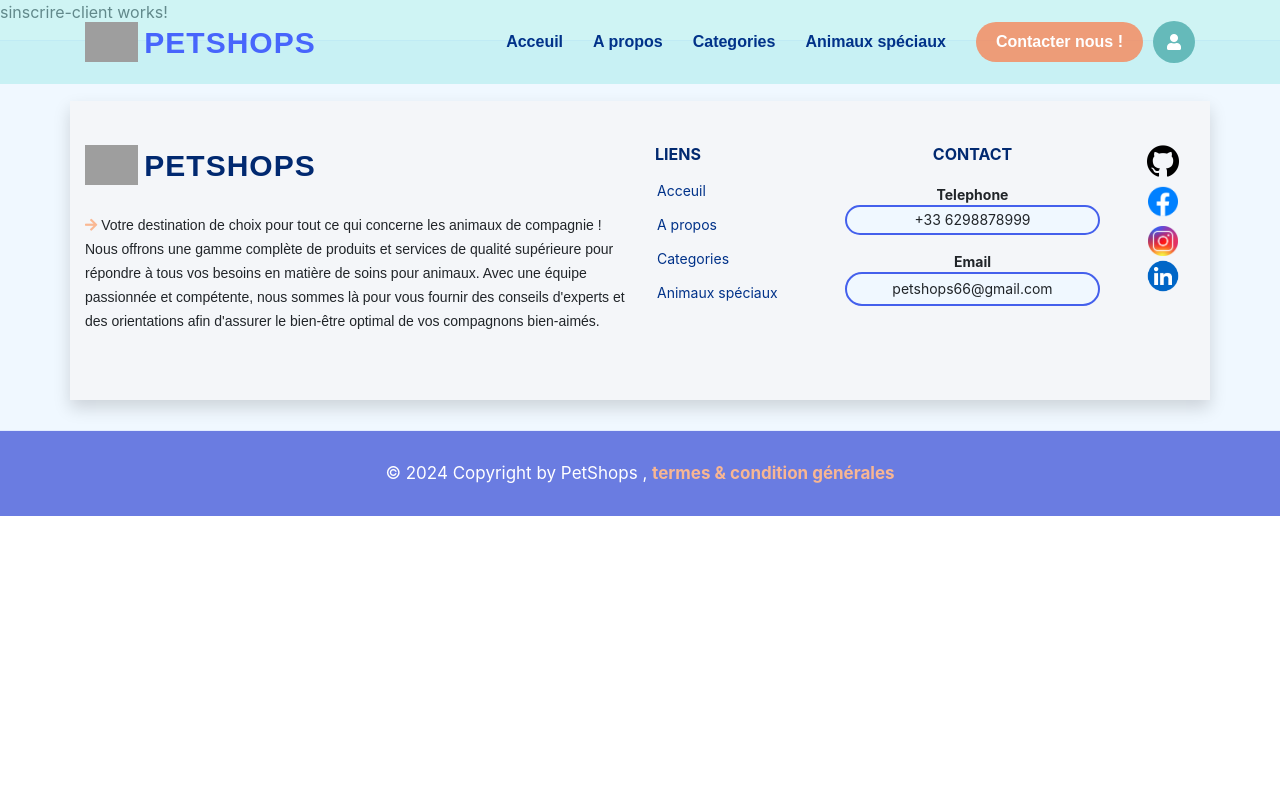
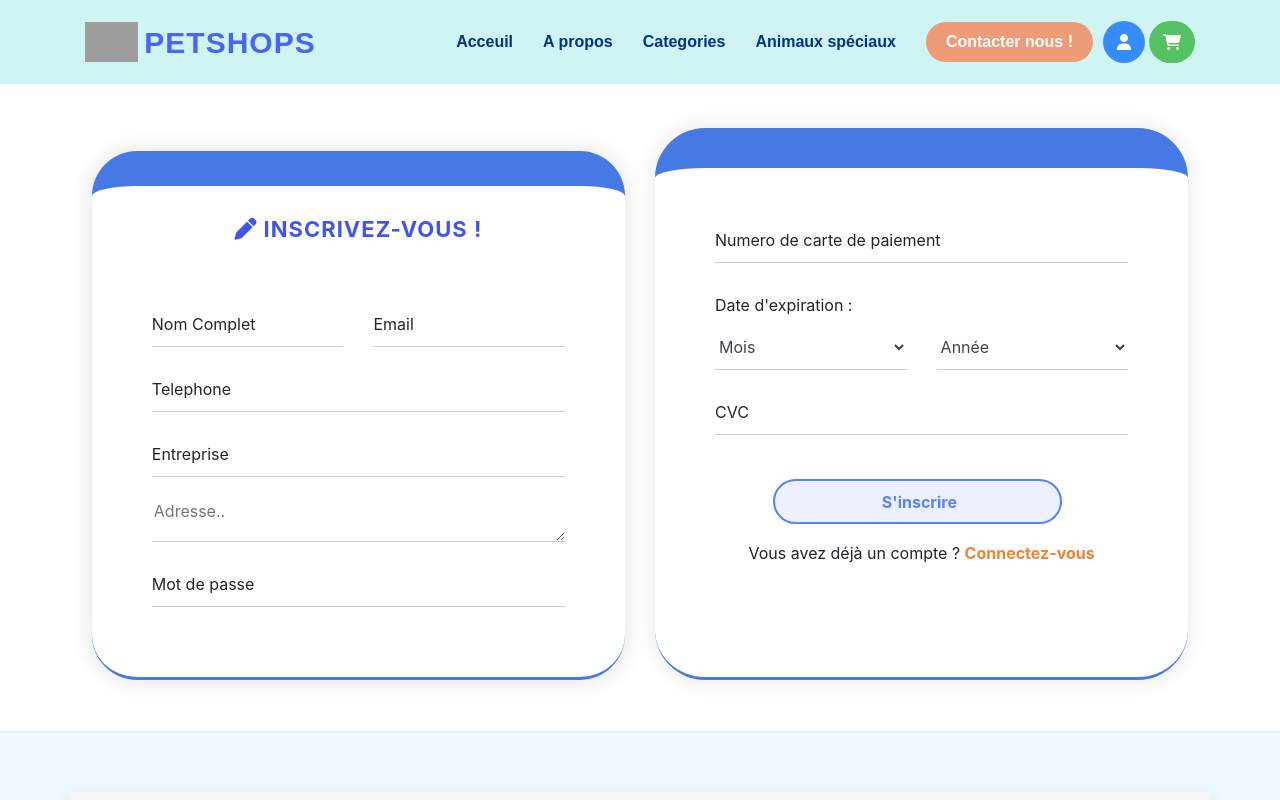
Before and after one commit to BenseddikBouchra/Projet-PetShop-Angular, an Angular app: page /client/sinscrire-client in a window 1280 px wide. Shown: the top 800 px of the page. Built offline with nearby package versions, Linux system fonts and the light colour scheme; grey boxes are pictures that could not be loaded.

Commit message:
Sinscrire + modify +card icon

```diff
--- a/src/app/Partie-Client/menu-client/menu-client.component.css
+++ b/src/app/Partie-Client/menu-client/menu-client.component.css
@@ -178,19 +178,30 @@ section {
 
 .useruser {
 
-    background: #65baba;
+    background: #358cff;
     margin-left: 10px;
     border-radius: 50px;
     padding: 8px 13px;
     color: white;
 }
 
+
 .useruser:hover {
 
-    background: #549f9f;
-    color: rgb(48, 38, 36);
+    background: #4a99ff;
+    color: rgb(250, 250, 250);
 }
-
+.cardcard{
+    background: #53c263;
+        margin-left: 4px;
+        border-radius: 50px;
+        padding: 8px 13px;
+        color: white;
+}
+.cardcard:hover {
+    background: #75df85;
+    color: white;
+}
 .navbar .dropdown ul {
     display: block;
     position: absolute;
--- a/src/app/Partie-Client/menu-client/menu-client.component.html
+++ b/src/app/Partie-Client/menu-client/menu-client.component.html
@@ -7,6 +7,10 @@
 <link
   rel="stylesheet"
   href="https://cdnjs.cloudflare.com/ajax/libs/font-awesome/5.15.4/css/all.min.css"
+/>
+<link
+  rel="stylesheet"
+  href="https://cdnjs.cloudflare.com/ajax/libs/font-awesome/6.5.0/css/all.min.css"
 />
 <meta name="viewport" content="width=device-width, initial-scale=1.0">
 
@@ -38,8 +42,14 @@
               <i class="fas fa-user"></i>
             </button>
           </li>
+          <li>
+                <button type="button" class="btn cardcard" routerLink="/client/sidentifier-client">
+            <i class="fa fa-cart-shopping"></i>
+            </button>
+          </li>
         </ul>
         <i class="fa fa-list mobile-nav-toggle " id="toggleButton"></i>
+
       </nav>
       <!-- .navbar -->
     </div>
--- a/src/app/Partie-Client/sinscrire-client/sinscrire-client.component.css
+++ b/src/app/Partie-Client/sinscrire-client/sinscrire-client.component.css
@@ -0,0 +1,196 @@
+body {
+    margin-top: 10%;
+    margin-left: 6%;
+    margin-right: 6%;
+    margin-bottom: 4%;
+
+}
+
+.contact .info {
+    background: linear-gradient(to right, rgb(97, 144, 247), rgba(255, 145, 0, 0.79));
+    border-top: 40px solid #4779e4;
+    border-bottom: 3px solid #4779e4;
+    padding: 30px;
+    border-radius: 50px;
+    background: #fff;
+    width: 100%;
+
+    box-shadow: 0 0 24px 0 rgba(0, 0, 0, 0.1);
+}
+
+/*.petshops{
+    color: transparent;
+        text-shadow: 0 0 5px #ffcccc, 0 0 10px #ff6666, 0 0 15px #2b5fd9;
+}*/
+.contact .info i {
+    font-size: 20px;
+    color: #4779e4;
+    float: left;
+    width: 44px;
+    height: 44px;
+    background: #e7f5fb;
+    display: flex;
+    justify-content: center;
+    align-items: center;
+    border-radius: 50px;
+    transition: all 0.3s ease-in-out;
+}
+
+.contact .info h4 {
+    padding: 0 0 0 60px;
+    font-size: 22px;
+    font-weight: 600;
+    margin-bottom: 5px;
+    color: #37517e;
+}
+
+.contact .info p {
+    padding: 0 0 10px 60px;
+    margin-bottom: 20px;
+    font-size: 14px;
+    color: #6182ba;
+}
+
+.contact .info .email p {
+    padding-top: 5px;
+}
+
+
+.contact .info .social-links a:hover {
+    background: #4779e4;
+    color: #fff;
+}
+
+
+
+.contact .email-form {
+    width: 100%;
+    border-top: 35px solid #4779e4;
+    border-bottom: 3px solid #4779e4;
+    border-radius: 45px;
+    padding: 30px;
+    background: #fff;
+    box-shadow: 0 0 24px 0 rgba(0, 0, 0, 0.12);
+}
+
+.section-header {
+    text-align: center;
+    padding-bottom: 40px;
+}
+
+.section-header h1 {
+    font-size: 19px;
+    letter-spacing: 1px;
+    font-weight: 700;
+    margin: 0;
+    color: #4154f1;
+    text-transform: uppercase;
+}
+
+.section-header p {
+    margin: 10px 0 0 0;
+    padding: 0;
+    font-size: 38px;
+    line-height: 42px;
+    font-weight: 700;
+    color: #012970;
+}
+
+@media (max-width: 768px) {
+    .section-header p {
+        font-size: 28px;
+        line-height: 32px;
+    }
+}
+
+.input-field {
+    display: flex;
+    flex-direction: column;
+    position: relative;
+    padding: 0 10px 0 10px;
+}
+
+.input {
+    height: 45px;
+    width: 100%;
+    background: transparent;
+    border: none;
+    border-bottom: 1px solid rgba(0, 0, 0, 0.2);
+    outline: none;
+    margin-bottom: 20px;
+    color: #40414a;
+}
+
+#password1 {
+    margin-bottom: 20px;
+}
+
+.submit {
+    border: none;
+    outline: none;
+    height: 45px;
+    width: 70%;
+    margin-left: 14%;
+    background: hsla(228, 100%, 95%, 0.712);
+    border: 2px solid rgb(87, 129, 254);
+    border-radius: 50px;
+    transition: 0.4s;
+    color: rgb(87, 129, 254);
+    font-weight: bold;
+}
+
+.submit:hover {
+    background: rgb(87, 129, 254);
+    color: #fff9f9;
+}
+
+.signin {
+    margin-top: 4%;
+    text-align: center;
+
+}
+
+span a {
+    text-decoration: none;
+    font-weight: 700;
+    color: #ed6809d3;
+    transition: 0.5s;
+}
+
+span a:hover {
+    text-decoration: underline;
+    color: #1f2222;
+}
+
+.right {
+    display: flex;
+    justify-content: center;
+    align-items: center;
+    position: relative;
+    border-radius: 30px;
+
+}
+
+.input-box {
+    width: 330px;
+    box-sizing: border-box;
+}
+
+.input-box .input-field label {
+    position: absolute;
+    top: 10px;
+    left: 10px;
+    pointer-events: none;
+    transition: 0.5s;
+}
+
+.input-field input:focus~label {
+    top: -10px;
+    font-size: 13px;
+}
+
+.input-field input:valid~label {
+    top: -10px;
+    font-size: 13px;
+    color: #5d5076;
+}
--- a/src/app/Partie-Client/sinscrire-client/sinscrire-client.component.html
+++ b/src/app/Partie-Client/sinscrire-client/sinscrire-client.component.html
@@ -1 +1,160 @@
-<p>sinscrire-client works!</p>
+<link
+  rel="stylesheet"
+  href="https://cdnjs.cloudflare.com/ajax/libs/font-awesome/5.15.4/css/all.min.css"
+/>
+<body>
+  <section id="contact" class="contact">
+    <div class="container" data-aos="fade-up">
+      <div class="row">
+        <div class="col-lg-6 right" style="margin-top: 2%">
+          <div class="email-form input-box">
+            <div class="">
+              <div class="section-header">
+                <h1 style="font-size: 22px">
+                  <i class="fa fa-pen"></i> Inscrivez-vous !
+                </h1>
+              </div>
+              <div class="card-body">
+                <div id="form">
+                  <div style="display: flex">
+                    <div
+                      class="input-field"
+                      style="display: inline-block; margin-right: 10px"
+                    >
+                      <input type="text" class="input" id="nom" required="" />
+                      <label for="nomcomplet">Nom Complet </label>
+                    </div>
+                    <div class="input-field" style="display: inline-block">
+                      <input
+                        type="email"
+                        class="input"
+                        id="email"
+                        required=""
+                      />
+                      <label for="prenom">Email </label>
+                    </div>
+                  </div>
+                  <div class="input-field">
+                    <input
+                      type="tel"
+                      class="input"
+                      id="tel"
+                      required=""
+                      name="tel"
+                    />
+                    <label for="pass">Telephone</label>
+                  </div>
+                  <div class="input-field">
+                    <input
+                      type="text"
+                      class="input"
+                      id="entreprise"
+                      required=""
+                      name="entreprise"
+                    />
+                    <label for="pass">Entreprise</label>
+                  </div>
+                  <div class="input-field">
+                    <textarea
+                      class="input"
+                      id="message"
+                      required=""
+                      name="message"
+                      placeholder="Adresse.."
+                    ></textarea>
+                  </div>
+                  <div class="input-field">
+                    <input
+                      type="password"
+                      class="input"
+                      id="pass"
+                      required=""
+                      name="password"
+                    />
+                    <label for="pass">Mot de passe</label>
+                  </div>
+                </div>
+                <!--dyl form-->
+              </div>
+            </div>
+          </div>
+        </div>
+        <div class="col-lg-6 d-flex align-items-stretch">
+          <div class="info input-box">
+            <div class="card-body">
+              <div id="form">
+                <div class="input-field">
+                  <input
+                    type="number"
+                    class="input"
+                    id="usercard"
+                    required=""
+                    name="usercard"
+                  />
+                  <label for="usercard"> Numero de carte de paiement</label>
+                </div>
+                <label for="" style="margin-left: 10px; margin-top: 10px"
+                  >Date d'expiration :</label
+                >
+
+                <div style="display: flex">
+                  <div
+                    class="input-field"
+                    style="display: inline-block; margin-right: 10px ;width: 50%;"
+                  >
+                    <select id="mois" class="input" required="">
+                      <option value="" disabled selected>Mois</option>
+                      <option value="janvier">Janvier</option>
+                      <option value="février">Février</option>
+                      <option value="mars">Mars</option>
+                      <!-- Add more options for other months as needed -->
+                    </select>
+                  </div>
+
+                  <div class="input-field" style="display: inline-block;width: 50%;">
+                    <select id="mois" class="input" required="">
+                      <option value="" disabled selected>Année</option>
+                      <option value="janvier">2024</option>
+                      <option value="février">2025</option>
+                      <option value="mars">2027</option>
+                      <option value="mars">2028</option>
+                      <option value="mars">2029</option>
+                      <option value="mars">2030</option>
+                      <option value="mars">2031</option>
+                    </select>
+                  </div>
+                </div>
+                <div class="input-field">
+                  <input
+                    type="number"
+                    class="input"
+                    id="cvc"
+                    required=""
+                    name="cvc"
+                  />
+                  <label for="cvc">CVC</label>
+                </div>
+                <br />
+                <div class="input-field">
+                  <input type="submit" class="submit" value=" S'inscrire" />
+                </div>
+
+                <div class="signin">
+                  <span
+                    >Vous avez déjà un compte ?
+                    <a
+                      routerLink="/client/sidentifier-client"
+                      id="Inscrivez-vous"
+                      >Connectez-vous</a
+                    ></span
+                  >
+                </div>
+              </div>
+              <!--dyl form-->
+            </div>
+          </div>
+        </div>
+      </div>
+    </div>
+  </section>
+</body>
```
